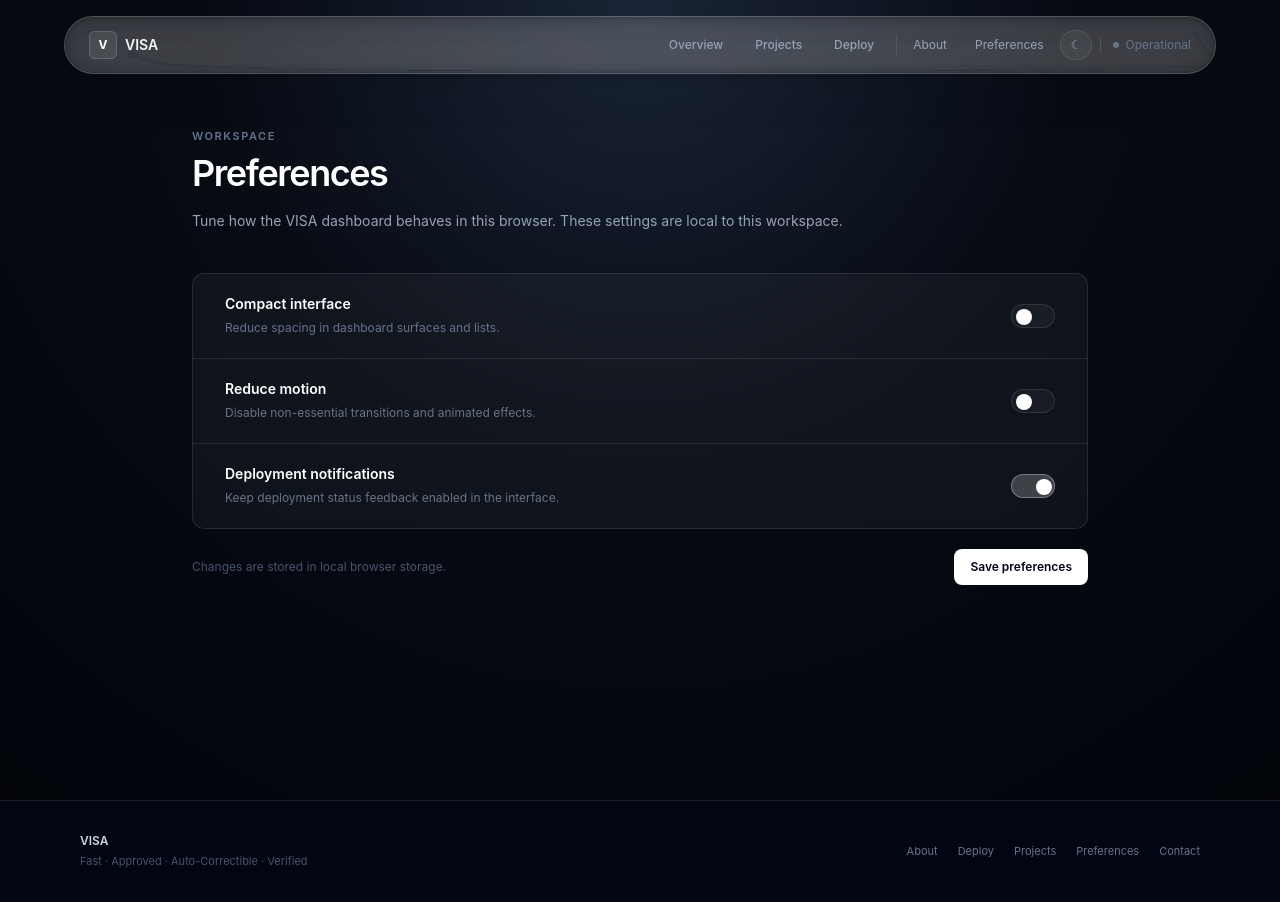
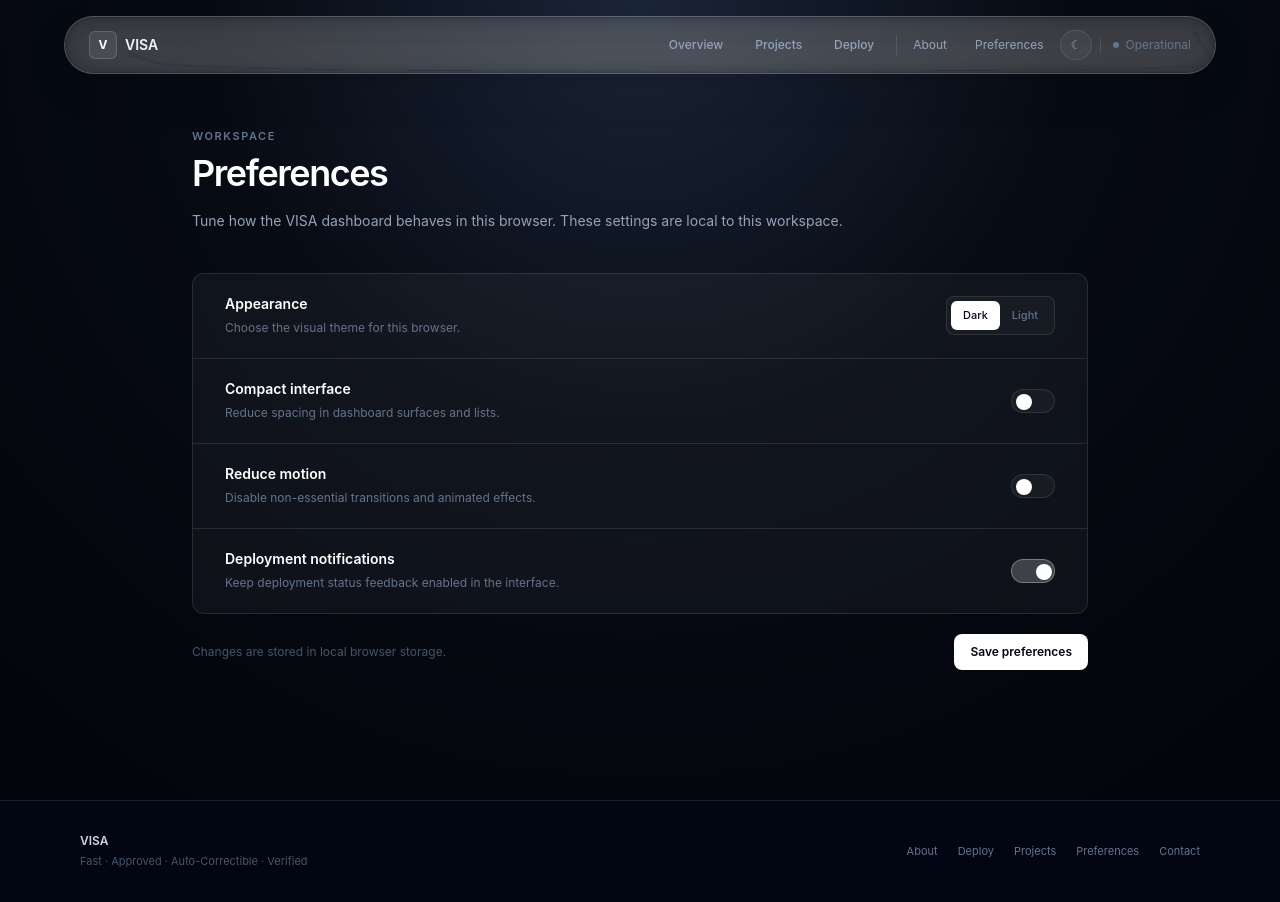
Before and after one commit to adelos-corp/VISA-IBM, a Next.js app in the folder apps/ui/: page /preferences in a window 1280 px wide. Built offline with nearby package versions, Linux system fonts and the light colour scheme.

Commit message:
add theme preference and persistent appearance controls

```diff
--- a/apps/ui/src/app/preferences/page.tsx
+++ b/apps/ui/src/app/preferences/page.tsx
@@ -3,12 +3,13 @@
 import { useEffect, useState } from 'react'
 
 type Preferences = {
+  theme: 'dark' | 'light'
   compact: boolean
   reducedMotion: boolean
   notifications: boolean
 }
 
-const defaults: Preferences = { compact: false, reducedMotion: false, notifications: true }
+const defaults: Preferences = { theme: 'dark', compact: false, reducedMotion: false, notifications: true }
 
 export default function PreferencesPage() {
   const [prefs, setPrefs] = useState<Preferences>(defaults)
@@ -17,7 +18,7 @@
   useEffect(() => {
     try {
       const stored = localStorage.getItem('visa-preferences')
-      if (stored) setPrefs({ ...defaults, ...JSON.parse(stored) })
+      if (stored) setPrefs({ ...defaults, ...JSON.parse(stored), theme: localStorage.getItem('visa-theme') === 'light' ? 'light' : 'dark' })
     } catch {}
   }, [])
 
@@ -28,6 +29,8 @@
 
   function save() {
     localStorage.setItem('visa-preferences', JSON.stringify(prefs))
+    document.documentElement.dataset.theme = prefs.theme
+    localStorage.setItem('visa-theme', prefs.theme)
     document.documentElement.dataset.reducedMotion = prefs.reducedMotion ? 'true' : 'false'
     document.documentElement.dataset.compact = prefs.compact ? 'true' : 'false'
     setSaved(true)
@@ -44,6 +47,18 @@
         </div>
 
         <section className="mt-10 visa-card overflow-hidden">
+          <div className="flex items-center justify-between gap-6 border-b border-white/10 px-6 py-5 sm:px-8">
+            <div>
+              <h2 className="text-sm font-semibold text-white">Appearance</h2>
+              <p className="mt-1 text-xs leading-5 text-slate-500">Choose the visual theme for this browser.</p>
+            </div>
+            <div className="flex rounded-lg border border-white/10 bg-white/[0.03] p-1">
+              {(['dark', 'light'] as const).map(mode => (
+                <button key={mode} type="button" onClick={() => { setPrefs(prev => ({ ...prev, theme: mode })); setSaved(false) }} className={`rounded-md px-3 py-1.5 text-[11px] font-medium capitalize transition ${prefs.theme === mode ? 'bg-white text-slate-950' : 'text-slate-500 hover:text-slate-200'}`}>{mode}</button>
+              ))}
+            </div>
+          </div>
+
           {[
             ['compact', 'Compact interface', 'Reduce spacing in dashboard surfaces and lists.'],
             ['reducedMotion', 'Reduce motion', 'Disable non-essential transitions and animated effects.'],
```
